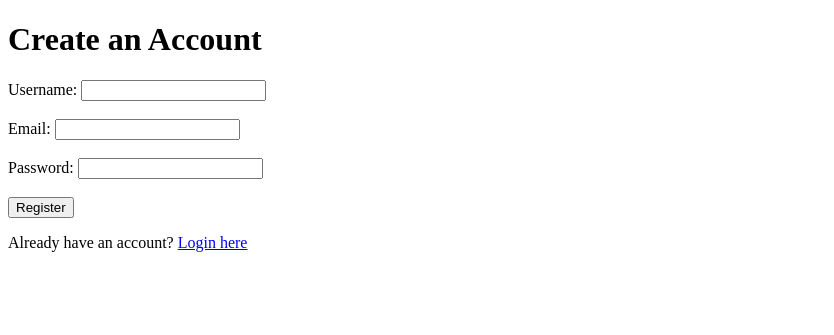
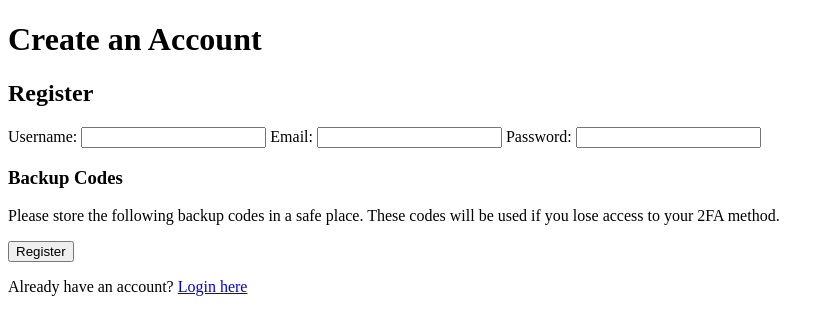
Before and after one commit to Alizadehh1/Diffie-Hellman-algorithm, a Flask app: page /register in a window 1280 px wide. Shown: the top 335 px of the page, without its empty margins (0-834 px from the left). Run offline with Flask 3, Linux system fonts and the light colour scheme; parts of the project's set-up code (start-up, migrations or seed data) failed here and were passed over.

Commit message:
added backup code method

```diff
--- a/app.py
+++ b/app.py
@@ -1,11 +1,11 @@
 import pyodbc
 from flask import Flask, render_template, request, redirect, url_for, session, flash
 from cryptography.hazmat.primitives.asymmetric import dh
-from cryptography.hazmat.primitives import hashes
 from cryptography.hazmat.primitives import serialization
 import bcrypt
 import os
-import uuid
+import random
+import string
 from flask_mail import Mail, Message
 from itsdangerous import URLSafeTimedSerializer
 from datetime import datetime, timedelta
@@ -51,10 +51,21 @@ def init_db():
         """)
         conn.commit()
 
-@app.route('/')
-def index():
-    return render_template('index.html')
+        # Backup codes table creation
+        cursor.execute("""
+        IF NOT EXISTS (SELECT * FROM sysobjects WHERE name='BackupCodes' AND xtype='U')
+        BEGIN
+            CREATE TABLE BackupCodes (
+                code NVARCHAR(255) PRIMARY KEY,
+                user_id INT,
+                is_used BIT,
+                expiration_date DATETIME
+            );
+        END;
+        """)
+        conn.commit()
 
+# Route to handle user registration
 @app.route('/register', methods=['GET', 'POST'])
 def register():
     if request.method == 'POST':
@@ -86,11 +97,25 @@ def register():
             """, (username, email, hashed_password.decode('utf-8'), salt.decode('utf-8'), serialized_public_key, created_at, created_at, 1, 0))
             conn.commit()
 
+        # Generate backup codes for the user after registration
+        with get_db_connection() as conn:
+            cursor = conn.cursor()
+            cursor.execute('SELECT user_id FROM Users WHERE username = ?', (username,))
+            user = cursor.fetchone()
+            user_id = user[0]  # Get the user ID from the database
+
+            # Generate and store backup codes
+            backup_codes = generate_backup_codes(user_id)
+
         flash('Account successfully created!', 'success')
-        return redirect(url_for('index'))
+        return render_template('register.html', backup_codes=backup_codes)  # Pass the backup codes to the template
 
     return render_template('register.html')
 
+
+
+# Route for the login page
+# This is your normal login method, which can be left unchanged if you don't want to alter it further.
 @app.route('/login', methods=['GET', 'POST'])
 def login():
     if request.method == 'POST':
@@ -110,11 +135,12 @@ def login():
 
             # Check if the provided password matches the stored hash
             if bcrypt.checkpw(password.encode('utf-8'), stored_password):
-                # Login successful
+                # Normal login successful
                 session['user_id'] = user.user_id
                 session['username'] = user.username
                 flash('Login successful!', 'success')
                 return redirect(url_for('dashboard'))
+
             else:
                 flash('Incorrect password. Please try again.', 'danger')
         else:
@@ -122,13 +148,63 @@ def login():
 
     return render_template('login.html')
 
-
+# Route for the user dashboard
 @app.route('/dashboard')
 def dashboard():
     if 'user_id' not in session:
         return redirect(url_for('login'))
+
     return render_template('dashboard.html', username=session['username'])
 
+# Route to handle login via backup code
+@app.route('/login_via_backup_code', methods=['GET', 'POST'])
+def login_via_backup_code():
+    if request.method == 'POST':
+        username = request.form['username']
+        backup_code = request.form['backup_code']
+
+        # Fetch the user from the database
+        with get_db_connection() as conn:
+            cursor = conn.cursor()
+            cursor.execute('SELECT * FROM Users WHERE username = ?', (username,))
+            user = cursor.fetchone()
+
+        if user:
+            # Retrieve backup codes for the user
+            with get_db_connection() as conn:
+                cursor = conn.cursor()
+                cursor.execute("SELECT code, is_used, expiration_date FROM BackupCodes WHERE user_id = ?", (user[0],))
+                backup_codes = cursor.fetchall()
+
+            # Check if the entered backup code matches any stored code
+            for code, is_used, expiration_date in backup_codes:
+                if bcrypt.checkpw(backup_code.encode('utf-8'), code.encode('utf-8')) and not is_used and expiration_date > datetime.now():
+                    # Valid backup code, mark as used
+                    with get_db_connection() as conn:
+                        cursor = conn.cursor()
+                        cursor.execute("""
+                            UPDATE BackupCodes SET is_used = 1 WHERE code = ?
+                        """, (code,))
+                        conn.commit()
+
+                    # Store user in session and log them in
+                    session['user_id'] = user[0]
+                    session['username'] = user[1]
+                    flash('Backup code verified successfully! You are now logged in.', 'success')
+                    return redirect(url_for('dashboard'))
+
+            flash('Invalid backup code. Please try again.', 'danger')
+        else:
+            flash('Username does not exist. Please try again.', 'danger')
+
+    return render_template('login_via_backup_code.html')
+
+
+@app.route('/')
+def index():
+    return render_template('index.html')
+
+# Route for logout
 @app.route('/logout')
 def logout():
     session.clear()
@@ -138,6 +214,7 @@ def logout():
 # Initialize the serializer (used to sign the reset token)
 s = URLSafeTimedSerializer(app.secret_key)
 
+# Route for password reset request
 @app.route('/request_reset', methods=['GET', 'POST'])
 def request_reset():
     if request.method == 'POST':
@@ -182,6 +259,7 @@ def send_reset_email(to, reset_url):
     msg.body = f'Click the following link to reset your password: {reset_url}'
     mail.send(msg)
 
+# Route for resetting password
 @app.route('/reset_password/<token>', methods=['GET', 'POST'])
 def reset_password(token):
     try:
@@ -212,6 +290,77 @@ def reset_password(token):
 
     return render_template('reset_password.html', token=token)
 
+# Helper function to generate random backup codes
+def generate_backup_codes(user_id, n=10, length=8, expiration_hours=720):
+    codes = []
+    expiration_date = datetime.now() + timedelta(hours=expiration_hours)
+
+    for _ in range(n):
+        code = ''.join(random.choices(string.ascii_letters + string.digits, k=length))
+        hashed_code = bcrypt.hashpw(code.encode('utf-8'), bcrypt.gensalt())
+
+        with get_db_connection() as conn:
+            cursor = conn.cursor()
+            cursor.execute("""
+                INSERT INTO BackupCodes (code, user_id, is_used, expiration_date)
+                VALUES (?, ?, 0, ?)
+            """, (hashed_code.decode('utf-8'), user_id, expiration_date))
+            conn.commit()
+
+        codes.append(code)
+
+    return codes
+
+# Route to handle 2FA setup and backup code generation
+@app.route('/enable_2fa', methods=['GET', 'POST'])
+def enable_2fa():
+    if 'user_id' not in session:
+        return redirect(url_for('login'))
+
+    if request.method == 'POST':
+        # Generate and hash backup codes
+        backup_codes = generate_backup_codes(session['user_id'])
+        flash('Backup codes generated. Please save them safely', 'success')
+        return redirect(url_for('dashboard'))
+
+    return render_template('enable_2fa.html')
+
+@app.route('/verify_backup_code', methods=['GET', 'POST'])
+def verify_backup_code():
+    if 'user_id' not in session:
+        return redirect(url_for('login'))
+
+    if request.method == 'POST':
+        backup_code = request.form['backup_code']
+
+        # Retrieve the user's backup codes from the database
+        with get_db_connection() as conn:
+            cursor = conn.cursor()
+            cursor.execute("SELECT code, is_used, expiration_date FROM BackupCodes WHERE user_id = ?", (session['user_id'],))
+            backup_codes = cursor.fetchall()
+
+        # Check if the entered backup code matches any stored code
+        for code, is_used, expiration_date in backup_codes:
+            if bcrypt.checkpw(backup_code.encode('utf-8'), code.encode('utf-8')) and not is_used and expiration_date > datetime.now():
+                # Valid backup code, mark as used
+                with get_db_connection() as conn:
+                    cursor = conn.cursor()
+                    cursor.execute("""
+                        UPDATE BackupCodes SET is_used = 1 WHERE code = ?
+                    """, (code,))
+                    conn.commit()
+
+                # Redirect user to the dashboard after successful verification
+                flash('Backup code verified successfully!', 'success')
+                return redirect(url_for('dashboard'))
+
+        flash('Invalid backup code. Please try again.', 'danger')
+
+    return render_template('verify_backup_code.html')
+
+
+
+
 
 if __name__ == '__main__':
     init_db()
--- a/templates/register.html
+++ b/templates/register.html
@@ -7,15 +7,25 @@
 </head>
 <body>
     <h1>Create an Account</h1>
-    <form action="{{ url_for('register') }}" method="POST">
+    <!-- templates/register.html -->
+    <h2>Register</h2>
+    <form method="POST">
         <label for="username">Username:</label>
-        <input type="text" id="username" name="username" required><br><br>
+        <input type="text" id="username" name="username" required>
 
         <label for="email">Email:</label>
-        <input type="email" id="email" name="email" required><br><br>
+        <input type="email" id="email" name="email" required>
 
         <label for="password">Password:</label>
-        <input type="password" id="password" name="password" required><br><br>
+        <input type="password" id="password" name="password" required>
+
+        <h3>Backup Codes</h3>
+        <p>Please store the following backup codes in a safe place. These codes will be used if you lose access to your 2FA method.</p>
+        <ul>
+            {% for code in backup_codes %}
+            <li>{{ code }}</li>
+            {% endfor %}
+        </ul>
 
         <button type="submit">Register</button>
     </form>
```
Also changed, not shown: templates/enable_2fa.html (added, +22 -0 lines), templates/login.html (+13 -7 lines), templates/login_via_backup_code.html (added, +25 -0 lines).
